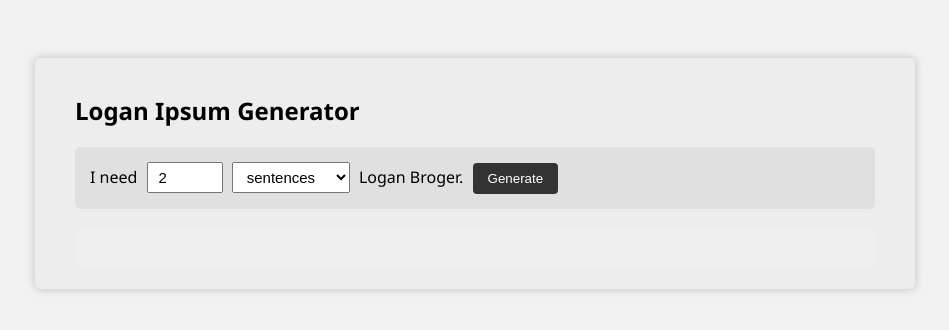
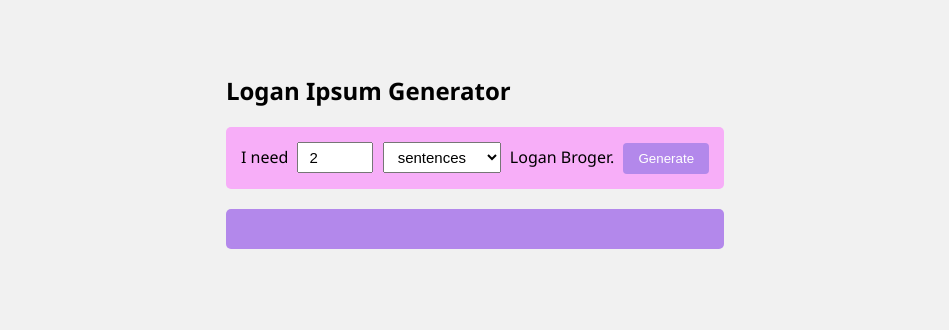
Before and after one commit to queencyril/Words-Sentence-Paragragh-Generator, a plain HTML site: page index.html in a window 1280 px wide. Shown: the whole page, without its empty margins (165-1114 px from the left). Drawn offline with Linux system fonts and the light colour scheme.

Commit message:
New colors added

```diff
--- a/style.css
+++ b/style.css
@@ -6,14 +6,6 @@ body {
   padding: 50px;
 }
 
-.container {
-  width: 80%;
-  max-width: 800px;
-  background: #ededed;
-  padding: 20px 40px;
-  border-radius: 6px;
-  box-shadow: 0 0 10px rgba(0,0,0,0.2);
-}
 
 h1 {
   font-size: 24px;
@@ -21,7 +13,7 @@ h1 {
 }
 
 .controls {
-  background: #e0e0e0;
+  background: #F7AEF8;
   padding: 15px;
   border-radius: 5px;
   margin-bottom: 20px;
@@ -40,7 +32,7 @@ input, select {
 
 button {
   padding: 8px 15px;
-  background: #333;
+  background: #B388EB;
   color: white;
   border: none;
   border-radius: 4px;
@@ -52,7 +44,7 @@ button:hover {
 }
 
 #output {
-  background: #efefef;
+  background: #B388EB;
   padding: 20px;
   border-radius: 5px;
   font-size: 17px;
```
